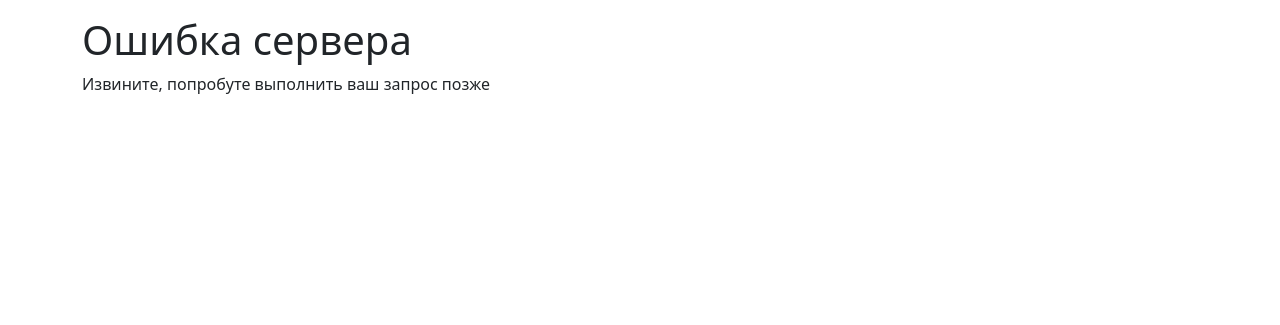
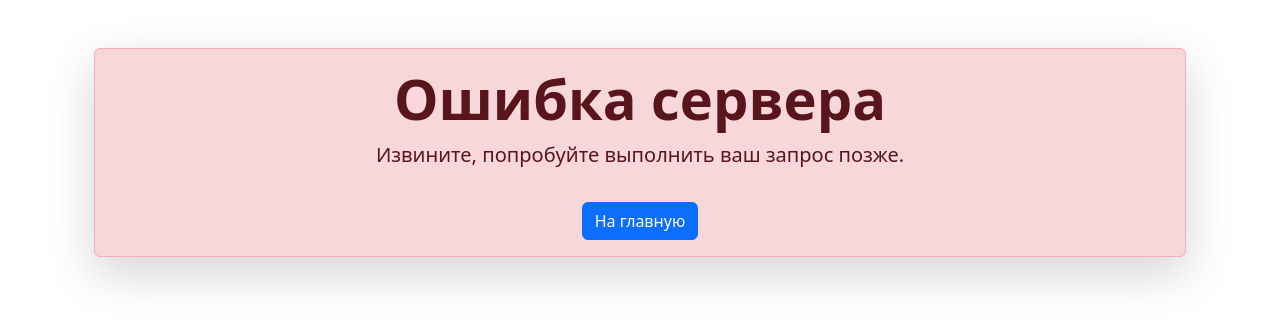
Before and after one commit to LovichLevich/python-project-83, a Flask app: template page_analyzer/templates/500.html in a window 1280 px wide. Shown: the part 56-381 px from the top of the page. Run offline with Flask 2, Linux system fonts and the light colour scheme; the template is opened without the code that fills it, so the values that code supplies are empty.

Commit message:
Added bootstrap for templates 400, 500

```diff
--- a/page_analyzer/templates/500.html
+++ b/page_analyzer/templates/500.html
@@ -1,5 +1,10 @@
 {% extends "base.html" %}
 {% block main %}
-  <h1>Ошибка сервера</h1>
-  <p>Извините, попробуте выполнить ваш запрос позже</p>
+<div class="container text-center mt-5">
+  <div class="alert alert-danger shadow-lg" role="alert">
+    <h1 class="display-4 fw-bold">Ошибка сервера</h1>
+    <p class="lead">Извините, попробуйте выполнить ваш запрос позже.</p>
+    <a href="/" class="btn btn-primary mt-3">На главную</a>
+  </div>
+</div>
 {% endblock %}
```
Also changed, not shown: page_analyzer/templates/404.html (+7 -2 lines).
